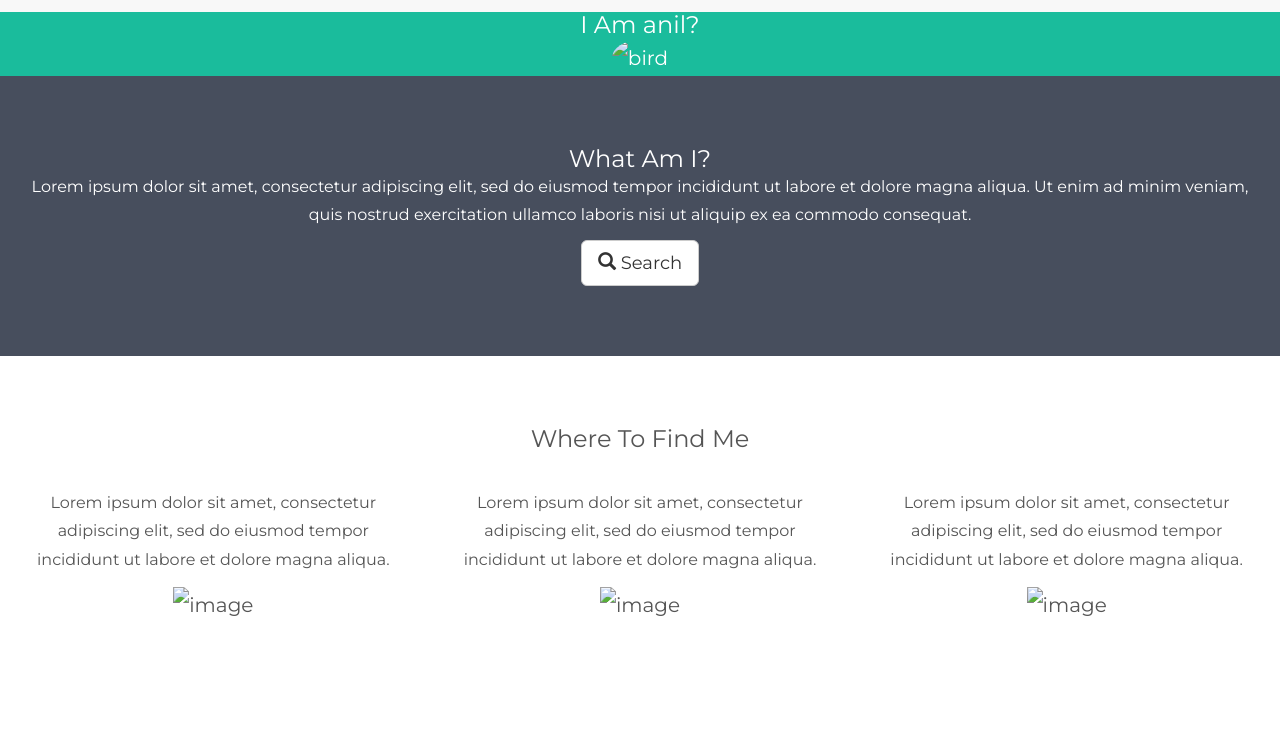
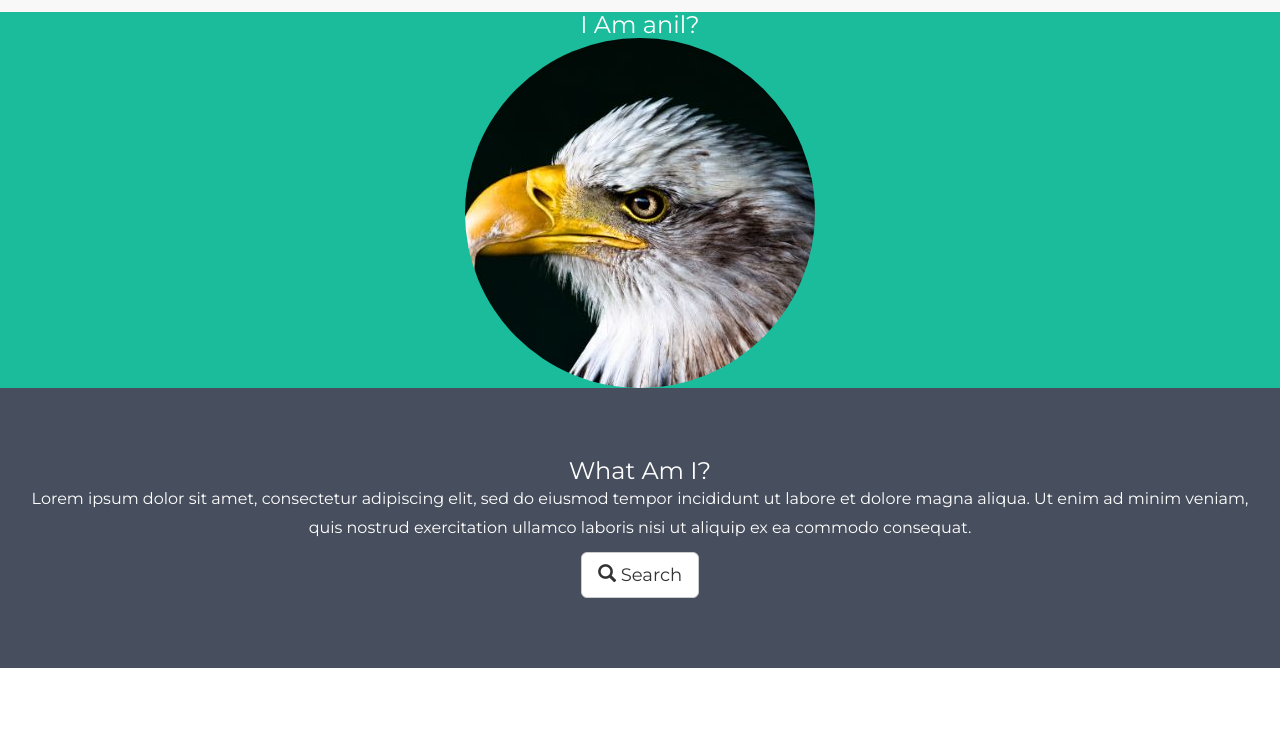
Before and after one commit to anil-meanstack/first-html, a plain HTML site: page index.html in a window 1280 px wide. Shown: the part 68-800 px from the top of the page. Drawn offline with nearby package versions, Linux system fonts and the light colour scheme.

Commit message:
Update index.html

```diff
--- a/index.html
+++ b/index.html
@@ -83,7 +83,7 @@
        <!--First Container-->
        <div class="container-fulid bg-1 text-center">
            <h3 class="margin"> I Am anil?</h3>
-           <img src="./imges/bird.jpg" class="img-circle rounded" style="display: inline" alt="bird" width="350" height="350" >
+           <img src="bird.jpg" class="img-circle rounded" style="display: inline" alt="bird" width="350" height="350" >
        </div>
        <!--second container-->
        <div class="container-fluid bg-2 text-center">
@@ -99,18 +99,18 @@
           <div class="row">
           <div class="col-sm-4">
               <p>Lorem ipsum dolor sit amet, consectetur adipiscing elit, sed do eiusmod tempor incididunt ut labore et dolore magna aliqua.</p>
-              <img src="./imges/bird.jpg " class="" style="width: 100R%" alt="image"">
+              <img src="bird.jpg " class="" style="width: 100R%" alt="image"">
 
           </div>
 
 
         <div class="col-sm-4">
           <p>Lorem ipsum dolor sit amet, consectetur adipiscing elit, sed do eiusmod tempor incididunt ut labore et dolore magna aliqua.</p>
-          <img src="./imges/bird.jpg" class="" style="width: 100R%;" alt="image">
+          <img src="bird.jpg" class="" style="width: 100R%;" alt="image">
          </div>
          <div class="col-sm-4">
              <p>Lorem ipsum dolor sit amet, consectetur adipiscing elit, sed do eiusmod tempor incididunt ut labore et dolore magna aliqua.</p>
-             <img src="./imges/bird.jpg" class="" styel="width:100R%" alt="image">
+             <img src="bird.jpg" class="" styel="width:100R%" alt="image">
          </div>
         </div>
          <!--Footer-->
```
